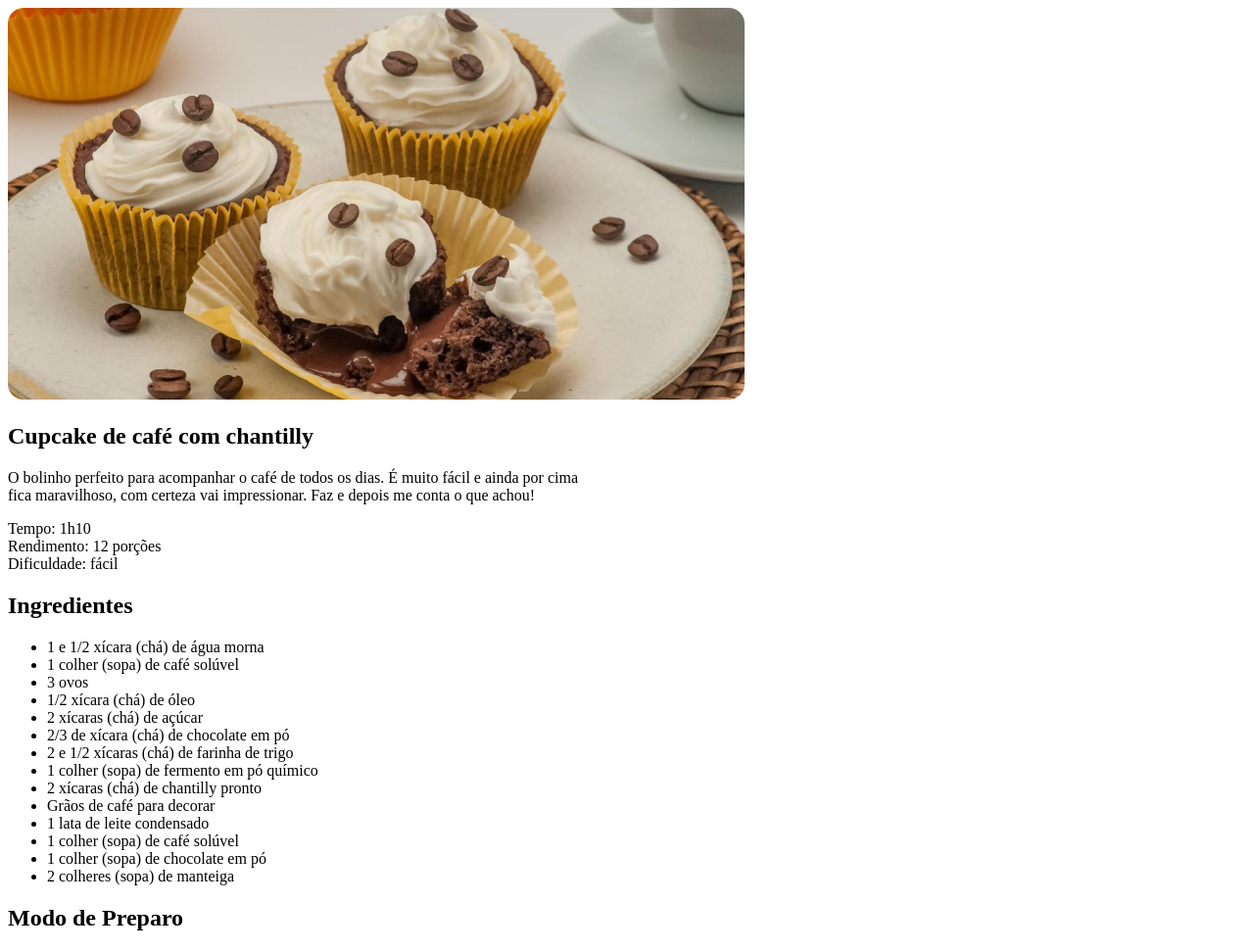
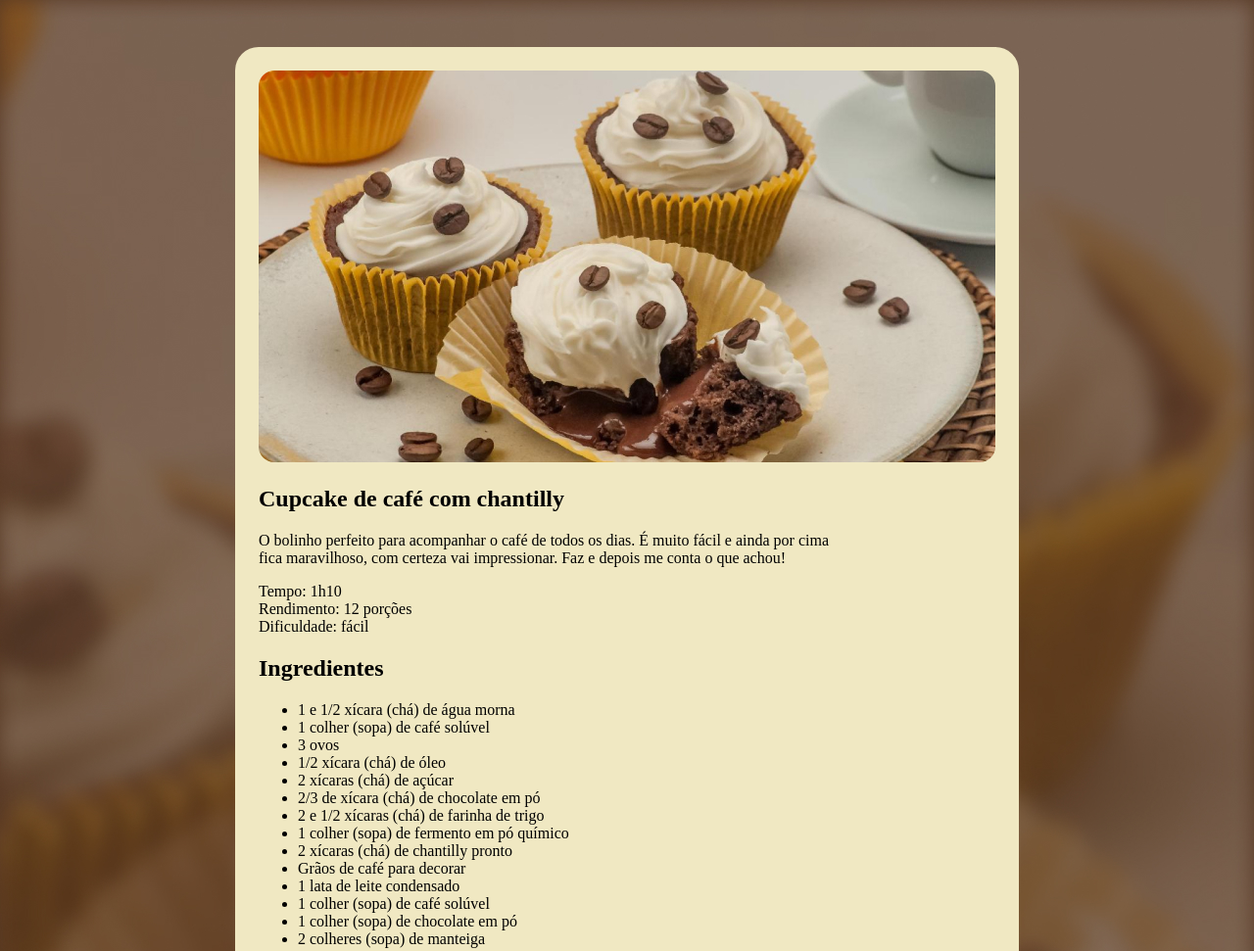
Before and after one commit to adc11q/projeto-receitas, a plain HTML site: page index.html in a window 1280 px wide. Shown: the top 971 px of the page at 98% size. Drawn offline with Linux system fonts and the light colour scheme.

Commit message:
imagem de fundo e page

```diff
--- a/style.css
+++ b/style.css
@@ -1,3 +1,20 @@
-img {
+
+body {
+  background-image: url(./assets/background.jpg);
+  background-size: cover;
+}
+
+#page img {
   border-radius: 16px;
+
 }
+
+#page {
+  background-color: #f0e8c2;
+  border-radius: 24px;
+  width: 800px;
+  padding: 24px;
+  box-sizing: border-box;
+  margin: 48px auto;
+
+}
```
